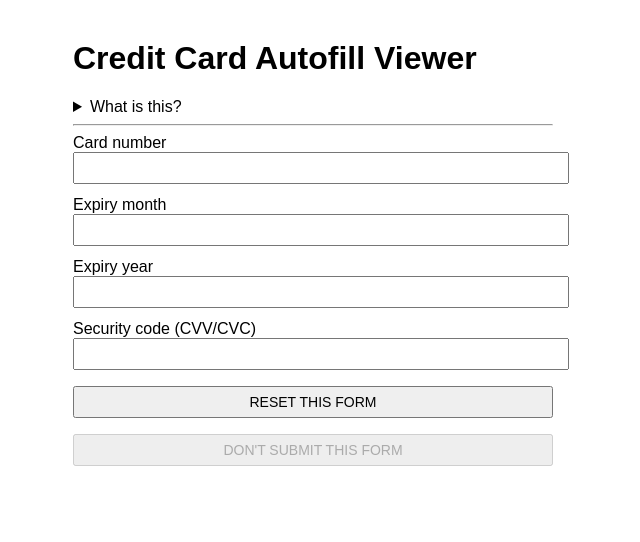
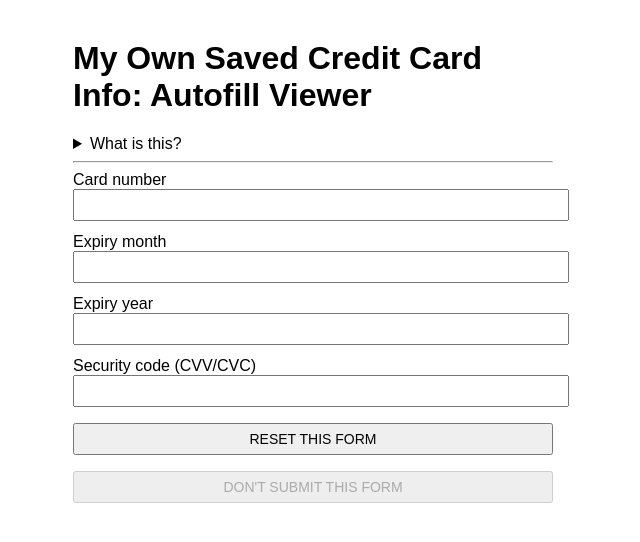
Before and after one commit to getify/mycc.fyi, a plain HTML site: page index.html in a window 1280 px wide. Shown: the whole page, without its empty margins (327-967 px from the left). Drawn offline with Linux system fonts and the light colour scheme.

Commit message:
minor tweaks

```diff
--- a/index.html
+++ b/index.html
@@ -2,7 +2,7 @@
 <html lang="en-US">
 <head>
 <meta charset="utf-8">
-<title>My CC FYI</title>
+<title>My Own Saved Credit Card Info: Autofill Viewer</title>
 <meta name="viewport" content="width=device-width,initial-scale=1">
 <style>
   body { font-family: sans-serif; max-width: 480px; margin: 40px auto; }
@@ -11,13 +11,14 @@
 </style>
 </head>
 <body>
-<h1>Credit Card Autofill Viewer</h1>
+<h1>My Own Saved Credit Card Info: Autofill Viewer</h1>
 <details>
   <summary>What is this?</summary>
   <p>This is a simple static HTML/CSS only site (no JS, no server, etc) built for one purpose: to let you <em>trick</em> your browser (Chrome, etc) into autofilling your own saved CC details into a &lt;form&gt; that looks like an ecommerce check-out form, so you can see the stored number, expiration, and (if applicable) CVV code.</p>
   <p>That's your data, and you chose to securely store it in your browser/payment manager. This tool just makes it easier for you to see your own data.</p>
   <p>There is ABSOLUTELY NO TRACKING OR SPYING CODE whatsoever on this page. You could just run it locally in your own browser, but I think browsers are more reluctant to autofill sensitive info when you do so. That's the only reason this is a real site.</p>
   <p>But it's <a href="https://github.com/getify/mycc.fyi">hosted here on Github-Pages</a> so that you know it's not on some suspicious private server with potentially nefarious tracking going on, and so that you can see all the "code" (again, HTML/CSS only) that's on it.</p>
+  <p>Just click into one of the fields below to trigger an autofill/prompt. That's it.</p>
 </details>
 <hr>
 <iframe name="form-submission-sink" style="display:none" aria-hidden="hidden">This just captures any mistaken submissions of the form, which should be ignored/thrown away anyway!</iframe>
```
